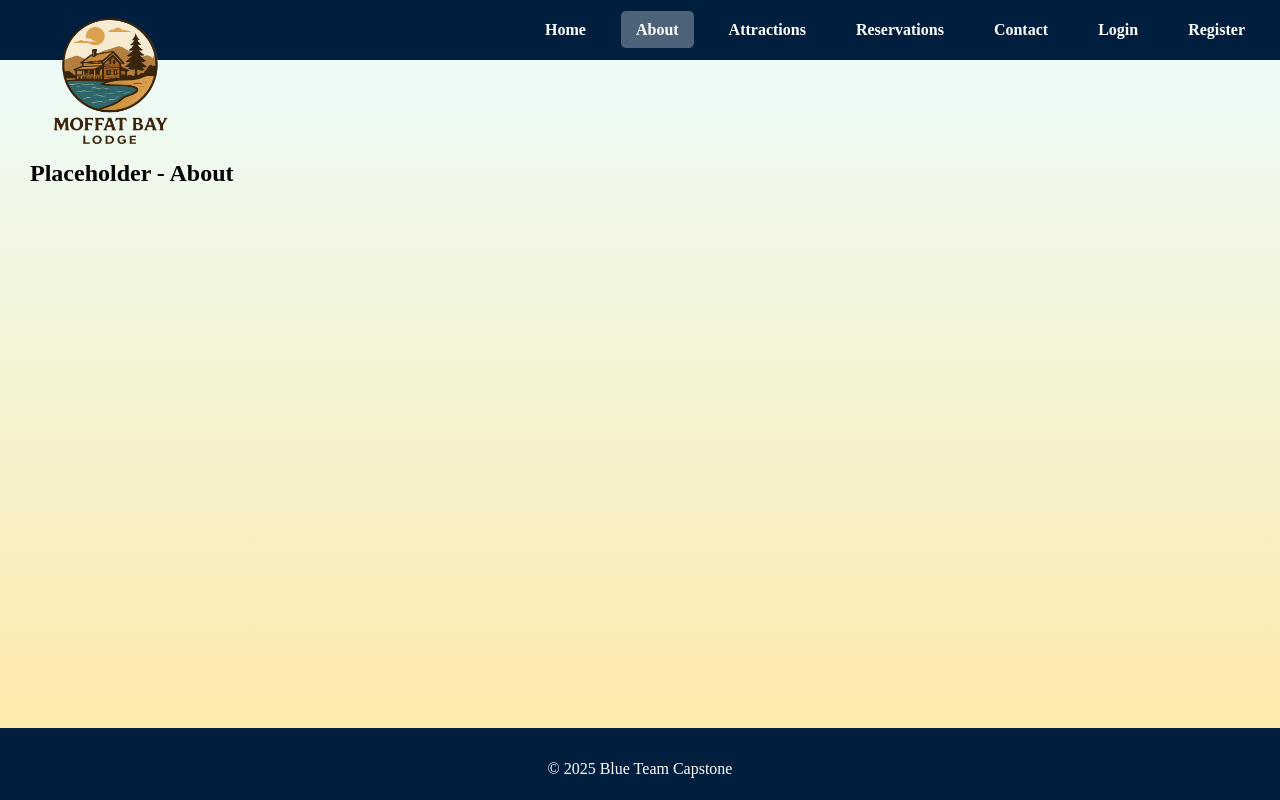
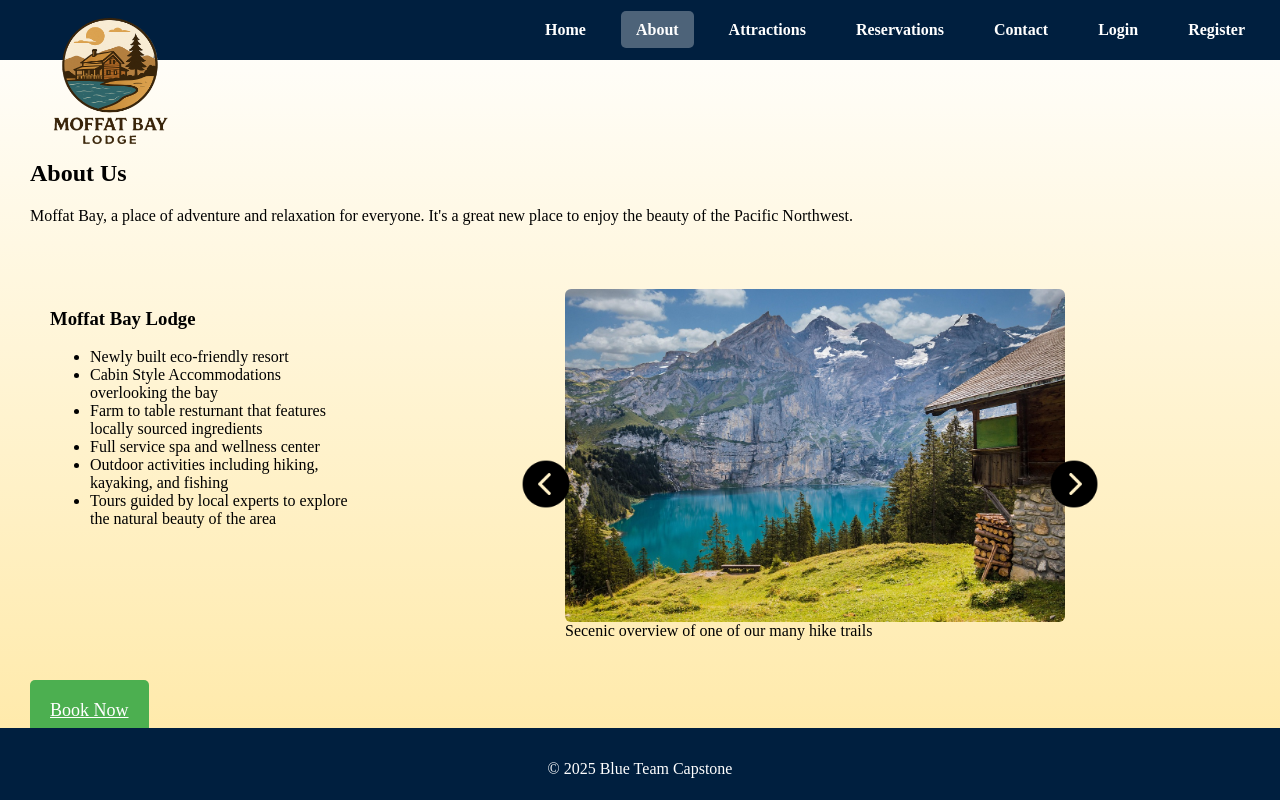
Before and after one commit to jessmonnier/moffatbay, a Django app: page /about/ in a window 1280 px wide. Run offline with Django 5.2, Linux system fonts and the light colour scheme.

Commit message:
aboutPageV1
I added images, the about page but also changed the css styling so the gradient ran the whole length of the page

```diff
--- a/web/static/web/style.css
+++ b/web/static/web/style.css
@@ -1,12 +1,20 @@
 /*Styling*/
-html, body {
+html {
+    /* Ensures html element takes up full height of the browser window */
     height: 100%;
+}
+
+body {
+    /* Ensures body takes up at least the full viewport height */
+    min-height: 100vh;
     margin: 0;
     padding: 0;
-}
 
-body{
-    background: linear-gradient(180deg, rgba(235, 253, 255, 1) 0%, rgba(255, 232, 163, 1) 100%);
+    /* Your background styles */
+    background: linear-gradient(180deg, rgba(255, 255, 255, 1) 0%, rgba(255, 232, 163, 1) 100%);
+    background-repeat: no-repeat; /* Prevents repeating */
+    background-size: cover; /* Ensures the image aspect ratio is maintained */
+    background-attachment: fixed;
 }
 
 #content {
@@ -208,3 +216,85 @@ footer {
   .hero-inner{flex-direction:column;text-align:center}
   .hero-img{max-width:70%}
 }
+
+/*About Section*/
+.centerContent {
+    display: flex;
+    align-items: flex-start;   /* aligns the top of the text and slideshow */
+    gap: 20px;                 /* spacing between the text and slideshow */
+    justify-content: center;   /* centers both together on the page */
+    margin-top: 30px;
+}
+
+#aboutCenterText {
+    max-width: 300px;
+    padding-left: 20px;
+    flex: 1;
+}
+
+.slideShowContainer {
+    display: flex;
+    position: relative;
+    align-items: center;
+    gap: 10px;
+    margin: auto;
+}
+.slide{
+    display: none;
+    padding-left: 10px;
+}
+
+.slide img {
+    display: block;
+    width: 500px;
+    height: 200px;
+    border-radius: 6px;
+}
+
+.previousButton, .nextButton {
+    cursor: pointer;
+    position: absolute;
+    top: 50%;
+    width: auto;
+    padding: 16px;
+    margin-top: -22px;
+    border-radius: 80px;
+    user-select: none;
+    transition: transform 0.3s ease;
+
+}
+.previousButton {
+    left: -50px;
+}
+
+.nextButton {
+    right: -50px;
+}
+
+.previousButton:hover, .nextButton:hover {
+   transform: translateY(-10px);
+}
+
+.slideCaption {
+    text-align: center;
+    margin-top: 10px;
+    font-size: 16px;
+    color: #333;
+}
+
+#bookNowButton {
+    margin: 40px auto;
+    padding: 20px 20px;
+    position: absolute;
+    font-size: 18px;
+    background-color: #4CAF50;
+    color: white;
+    border: none;
+    border-radius: 5px;
+    cursor: pointer;
+    transition: background-color 0.3s ease;
+}
+
+#bookNowButton:hover {
+    background-color: #45a049;
+}
--- a/web/templates/pages/about.html
+++ b/web/templates/pages/about.html
@@ -1,7 +1,101 @@
 {% extends 'pages/base.html' %}
-
+{% load static %}
 {% block title %}Home | Moffat Bay Lodge{% endblock %}
 
 {% block content %}
-    <h2>Placeholder - About</h2>
+    <div class = "aboutUsContent">
+        <div class = "aboutUsTopPanel">
+            <h2>About Us</h2>
+            <p>Moffat Bay, a place of adventure and relaxation for everyone.
+                 It's a great new place to enjoy the beauty of the Pacific Northwest.</p>
+            <img>
+        </div><!--End of top panel-->
+
+        <div class = "centerContent">
+            <div id= "aboutCenterText">
+                <h3>Moffat Bay Lodge</h3>
+                <ul>
+                    <li>Newly built eco-friendly resort</li>
+                    <li> Cabin Style Accommodations overlooking the bay</li>
+                    <li> Farm to table resturnant that features locally sourced ingredients</li>
+                    <li> Full service spa and wellness center</li>
+                    <li> Outdoor activities including hiking, kayaking, and fishing</li>
+                    <li> Tours guided by local experts to explore the natural beauty of the area</li>
+                </ul>
+            </div><!--End of aboutCenterText-->
+
+            <div class = "slideShowContainer">
+                <!--SlideButton-->
+                <a class = "previousButton" onclick="plusSlides(-1)"><img src="{% static 'web/images/previousIcon.png' %}" alt="Previous"
+                    Style="width:50px; height:auto;"> </a>
+
+                <div class= "slide">
+                    <img class="slideImage"
+                        src="{% static 'web/images/lakeOverViewImage.jpg' %}" alt="Lake view"
+                        Style="width:500px; height:auto;">
+                    <caption id = "slideCaption"> Secenic overview of one of our many hike trails</caption>
+                </div>
+
+                <div class= "slide">
+                    <img class="slideImage"
+                        src="{% static 'web/images/hikeTrail.jpg' %}" alt="Trail view"
+                        Style="width:500px; height:auto;">
+                    <caption class = "slideCaption"> Relaxing quiet hiking trail</caption>
+                </div>
+
+                <div class= "slide">
+                    <img class="slideImage"
+                        src="{% static 'web/images/kayaking.jpg' %}" alt="kayaking view"
+                        Style="width:500px; height:auto;">
+                    <caption class = "slideCaption"> Guided kayaking tours on the bay</caption>
+                </div>
+
+                <div class= "slide">
+                    <img class="slideImage"
+                        src="{% static 'web/images/lodgePorch.jpg' %}" alt="Porch view"
+                        Style="width:500px; height:auto;">
+                    <caption class = "slideCaption">Large wrap around porch perfect for sitting under the stars</caption>
+                </div>
+                <!--Slide buttons-->
+
+                <a class = "nextButton" onclick="plusSlides(1)"><img src="{% static 'web/images/nextIcon.png' %}" alt="Next"
+                    Style="width:50px; height:auto;"> </a>
+            </div><!--End of slideShowContainer-->
+        </div><!--End of Center content-->
+         <a href="{% url 'login' %}" id="bookNowButton">Book Now</a>
+
+        <!--JavaScript for Slide Show-->
+        <script>
+            let slideIndex = 1;
+            showSlides(slideIndex);
+
+            //Button Controls
+            function plusSlides(n){
+                showSlides(slideIndex += n);
+            }
+
+            function currentSlide(n){
+                showSlides(slideIndex = n);
+            }
+
+            function showSlides(n){
+                let i;
+                let slides = document.getElementsByClassName("slide");
+
+                if (n > slides.length) { slideIndex = 1 }
+                if (n < 1) { slideIndex = slides.length }
+
+                for (i = 0; i < slides.length; i++) {
+                    slides[i].style.display = "none";
+                }
+
+                slides[slideIndex - 1].style.display = "block";
+            }
+        </script>
+    </div><!--End of About Us content-->
+
+
+
+    <!--Slide Show Section by W3Schools-->
+    <!--Icons by: Ilham Fitrotul Hayat-->
 {% endblock %}
```
Also changed, not shown: web/static/web/images/hikeTrail.jpg (added), web/static/web/images/kayaking.jpg (added), web/static/web/images/lakeOverViewImage.jpg (added), web/static/web/images/lodgeImage.png (added), web/static/web/images/lodgePorch.jpg (added), web/static/web/images/nextIcon.png (added), web/static/web/images/previousIcon.png (added).
